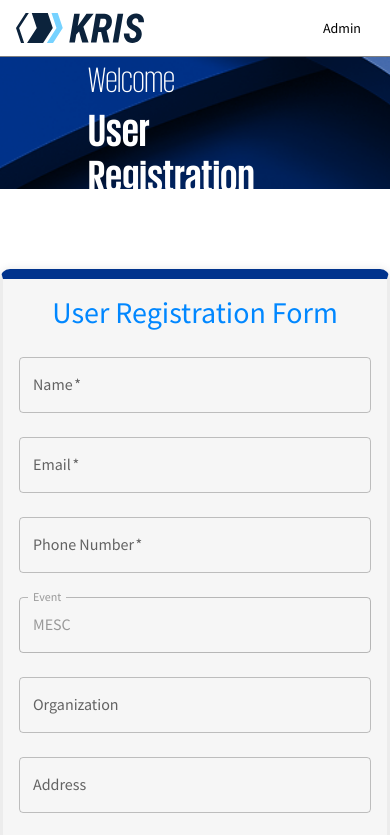
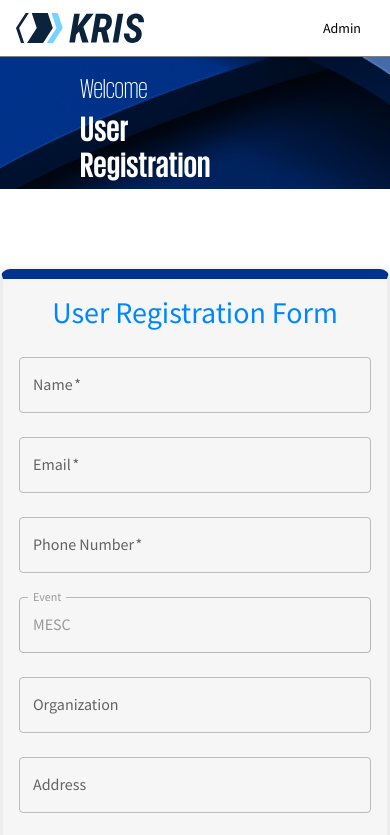
Before and after one commit to adarsh-sawrabh/User-registry, a React (Vite) app: page / in a window 390 px wide. Shown: the top 835 px of the page. Built offline with nearby package versions, Linux system fonts and the light colour scheme.

Commit message:
responsive css fix

```diff
--- a/src/components/KRISHeader.tsx
+++ b/src/components/KRISHeader.tsx
@@ -102,7 +102,8 @@ const KRISHeader: React.FC<KRISHeaderProps> = ({ currentUser, onLogin, onLogout
                     justifyContent: 'center',
                     color: 'white',
                     textAlign: 'left',
-                    padding: 2
+                    py: { xs: 2, sm: 3 },
+                    px: 1,
                 }}
             >
                 <Typography
@@ -114,7 +115,7 @@ const KRISHeader: React.FC<KRISHeaderProps> = ({ currentUser, onLogin, onLogout
                         paddingRight: '120px',
                         fontFamily: 'KPMG Light',
                         fontWeight: 300,
-                        fontSize: '36px',
+                        fontSize: { xs: '28px', sm: '36px' },
                         color: 'rgb(255, 255, 255)'
                     }}
                 >
@@ -129,7 +130,7 @@ const KRISHeader: React.FC<KRISHeaderProps> = ({ currentUser, onLogin, onLogout
                         paddingRight: '120px',
                         fontFamily: 'KPMG Bold',
                         fontWeight: 400,
-                        fontSize: '46px',
+                        fontSize: { xs: '36px', sm: '46px' },
                         color: 'rgb(255, 255, 255)'
                     }}
                 >
```
